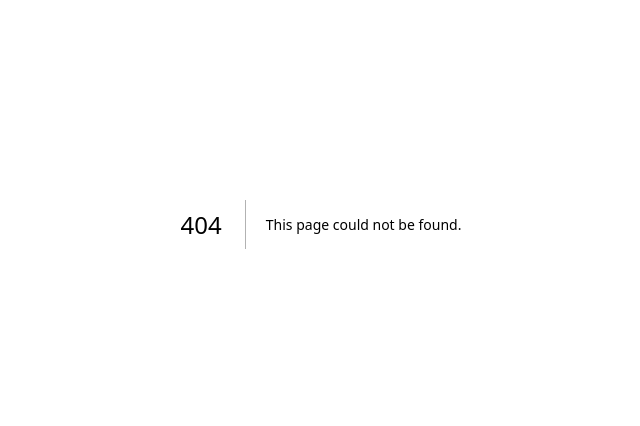
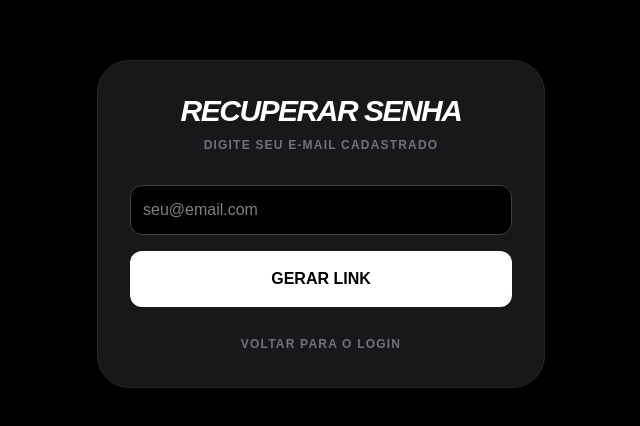
Before and after one commit to mfmwes/Querid-metro, a Next.js app: page /auth/forgot in a window 1280 px wide. Before the commit this address had no page. Shown: the part 176-602 px from the top of the page, without its empty margins (319-959 px from the left). Built offline with nearby package versions, Linux system fonts and the light colour scheme.

Commit message:
recuperação

```diff
--- /dev/null
+++ b/app/api/auth/forgot/route.ts
@@ -0,0 +1,38 @@
+import { NextResponse } from 'next/server';
+import { prisma } from '@/lib/prisma';
+import crypto from 'crypto';
+
+export async function POST(req: Request) {
+  try {
+    const { email } = await req.json();
+
+    const user = await prisma.user.findUnique({ where: { email } });
+    if (!user) {
+      // Retorna sucesso mesmo se não existir por segurança (evita vazamento de contas)
+      return NextResponse.json({ message: 'Se o e-mail existir, um link foi gerado.' });
+    }
+
+    // Gera um token de 32 caracteres
+    const resetToken = crypto.randomBytes(32).toString('hex');
+    const resetTokenExpiry = new Date(Date.now() + 3600000); // Validade: 1 hora
+
+    await prisma.user.update({
+      where: { email },
+      data: { resetToken, resetTokenExpiry },
+    });
+
+    // Como você ainda não configurou envio de e-mail, o link vai aparecer no console do VS Code / Vercel
+    const appUrl = process.env.NEXT_PUBLIC_APP_URL || 'http://localhost:3000';
+    const resetUrl = `${appUrl}/auth/reset?token=${resetToken}`;
+
+    console.log(`\n======================================================`);
+    console.log(`🔑 LINK DE RECUPERAÇÃO PARA: ${email}`);
+    console.log(`${resetUrl}`);
+    console.log(`======================================================\n`);
+
+    return NextResponse.json({ message: 'Token gerado com sucesso' });
+  } catch (error) {
+    console.error("Erro no forgot:", error);
+    return NextResponse.json({ error: 'Erro interno ao gerar recuperação' }, { status: 500 });
+  }
+}
--- /dev/null
+++ b/app/api/auth/reset/route.ts
@@ -0,0 +1,42 @@
+import { NextResponse } from 'next/server';
+import { prisma } from '@/lib/prisma';
+import bcrypt from 'bcryptjs';
+
+export async function POST(req: Request) {
+  try {
+    const { token, password } = await req.json();
+
+    if (!token || !password) {
+      return NextResponse.json({ error: 'Dados incompletos.' }, { status: 400 });
+    }
+
+    // Busca usuário pelo token e verifica se não está expirado
+    const user = await prisma.user.findFirst({
+      where: {
+        resetToken: token,
+        resetTokenExpiry: { gt: new Date() }, // Verifica se a data de expiração é maior que agora
+      },
+    });
+
+    if (!user) {
+      return NextResponse.json({ error: 'Token inválido ou expirado. Gere um novo link.' }, { status: 400 });
+    }
+
+    // Encripta a nova senha e limpa o token do banco
+    const hashedPassword = await bcrypt.hash(password, 10);
+
+    await prisma.user.update({
+      where: { id: user.id },
+      data: {
+        password: hashedPassword,
+        resetToken: null,
+        resetTokenExpiry: null,
+      },
+    });
+
+    return NextResponse.json({ message: 'Senha atualizada com sucesso' });
+  } catch (error) {
+    console.error("Erro no reset:", error);
+    return NextResponse.json({ error: 'Erro interno ao redefinir senha' }, { status: 500 });
+  }
+}
--- /dev/null
+++ b/app/auth/forgot/page.tsx
@@ -0,0 +1,67 @@
+"use client";
+import { useState } from 'react';
+import Link from 'next/link';
+
+export default function ForgotPasswordPage() {
+  const [email, setEmail] = useState('');
+  const [loading, setLoading] = useState(false);
+  const [message, setMessage] = useState('');
+
+  const handleSubmit = async (e: React.FormEvent) => {
+    e.preventDefault();
+    setLoading(true);
+    setMessage('');
+
+    try {
+      const res = await fetch('/api/auth/forgot', {
+        method: 'POST',
+        headers: { 'Content-Type': 'application/json' },
+        body: JSON.stringify({ email }),
+      });
+
+      const data = await res.json();
+      if (!res.ok) throw new Error(data.error);
+
+      setMessage('Se o e-mail existir no nosso sistema, o link de recuperação foi gerado! Verifique o console do servidor.');
+    } catch (error: any) {
+      alert(error.message);
+    } finally {
+      setLoading(false);
+    }
+  };
+
+  return (
+    <div className="min-h-screen flex items-center justify-center bg-black p-4">
+      <div className="w-full max-w-md bg-zinc-900 border border-zinc-800 p-8 rounded-[2rem] shadow-2xl">
+        <h1 className="text-3xl font-black italic tracking-tighter text-white mb-2 text-center">RECUPERAR SENHA</h1>
+        <p className="text-zinc-500 text-xs font-bold uppercase tracking-widest text-center mb-8">Digite seu e-mail cadastrado</p>
+
+        {message ? (
+          <div className="bg-green-500/10 border border-green-500/50 text-green-500 p-4 rounded-xl text-center text-sm font-bold">
+            {message}
+          </div>
+        ) : (
+          <form onSubmit={handleSubmit} className="space-y-4">
+            <input
+              type="email"
+              placeholder="seu@email.com"
+              value={email}
+              onChange={(e) => setEmail(e.target.value)}
+              className="w-full bg-black border border-zinc-700 p-3 rounded-xl text-white outline-none focus:border-red-500 transition-colors"
+              required
+            />
+            <button type="submit" disabled={loading} className="w-full bg-white text-black font-bold uppercase p-4 rounded-xl hover:bg-zinc-200 disabled:opacity-50">
+              {loading ? 'Processando...' : 'Gerar Link'}
+            </button>
+          </form>
+        )}
+
+        <div className="mt-6 text-center">
+          <Link href="/auth" className="text-zinc-500 text-xs font-bold uppercase tracking-widest hover:text-white transition-colors">
+            Voltar para o Login
+          </Link>
+        </div>
+      </div>
+    </div>
+  );
+}
--- /dev/null
+++ b/app/auth/reset/page.tsx
@@ -0,0 +1,76 @@
+"use client";
+import { useState, Suspense } from 'react';
+import { useRouter, useSearchParams } from 'next/navigation';
+
+function ResetPasswordForm() {
+  const router = useRouter();
+  const searchParams = useSearchParams();
+  const token = searchParams.get('token');
+
+  const [password, setPassword] = useState('');
+  const [loading, setLoading] = useState(false);
+
+  const handleSubmit = async (e: React.FormEvent) => {
+    e.preventDefault();
+    if (password.length < 6) return alert('A senha deve ter no mínimo 6 caracteres.');
+    setLoading(true);
+
+    try {
+      const res = await fetch('/api/auth/reset', {
+        method: 'POST',
+        headers: { 'Content-Type': 'application/json' },
+        body: JSON.stringify({ token, password }),
+      });
+
+      const data = await res.json();
+      if (!res.ok) throw new Error(data.error);
+
+      alert('Senha alterada com sucesso! Você já pode fazer login.');
+      router.push('/auth');
+    } catch (error: any) {
+      alert(error.message);
+    } finally {
+      setLoading(false);
+    }
+  };
+
+  if (!token) {
+    return (
+      <div className="text-zinc-500 text-sm font-bold text-center">
+        Link inválido ou ausente. Por favor, volte e gere um novo link.
+      </div>
+    );
+  }
+
+  return (
+    <form onSubmit={handleSubmit} className="space-y-4 w-full">
+      <input
+        type="password"
+        placeholder="Digite sua nova senha"
+        value={password}
+        onChange={(e) => setPassword(e.target.value)}
+        className="w-full bg-black border border-zinc-700 p-3 rounded-xl text-white outline-none focus:border-red-500 transition-colors"
+        required
+      />
+      <button type="submit" disabled={loading} className="w-full bg-white text-black font-bold uppercase p-4 rounded-xl hover:bg-zinc-200 disabled:opacity-50">
+        {loading ? 'Salvando...' : 'Salvar Nova Senha'}
+      </button>
+    </form>
+  );
+}
+
+export default function ResetPasswordPage() {
+  return (
+    <div className="min-h-screen flex items-center justify-center bg-black p-4">
+      <div className="w-full max-w-md bg-zinc-900 border border-zinc-800 p-8 rounded-[2rem] shadow-2xl flex flex-col items-center">
+        <h1 className="text-3xl font-black italic tracking-tighter text-white mb-6 text-center">NOVA SENHA</h1>
+
+        {/* O Suspense é obrigatório no Next.js ao usar useSearchParams */}
+        <Suspense fallback={<div className="text-zinc-500 text-xs">Carregando formulário...</div>}>
+          <ResetPasswordForm />
+        </Suspense>
+
+      </div>
+    </div>
+  );
+}
```
Also changed, not shown: 1 other file (tests, documents, lock files or other folders).
